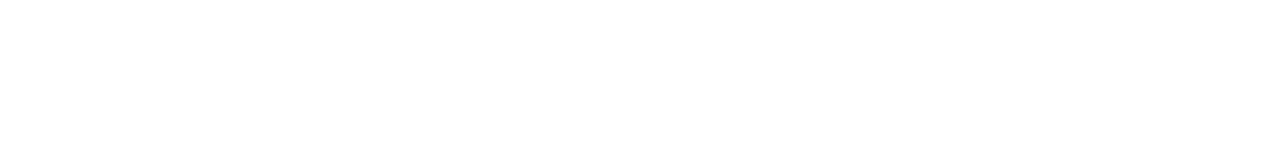
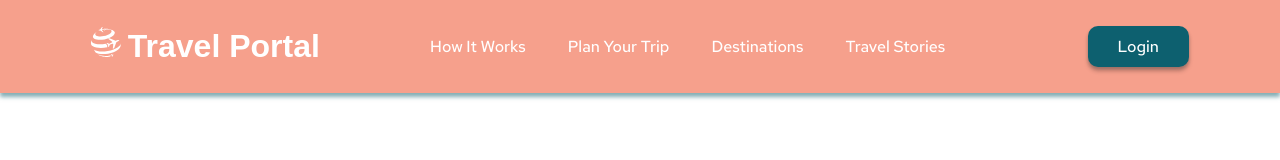
Before and after one commit to gentoosiast/travel, a website: page travel/index.html in a window 1280 px wide. Drawn offline with Linux system fonts and the light colour scheme; a web font is replaced by a local one.

Commit message:
feat: markup & style header with navigation

```diff
--- a/travel/index.html
+++ b/travel/index.html
@@ -1,18 +1,57 @@
 <!DOCTYPE html>
 <html lang="en">
   <head>
-  <meta charset="UTF-8">
-  <meta http-equiv="X-UA-Compatible" content="IE=edge">
-  <meta name="viewport" content="width=device-width, initial-scale=1.0">
-  <link rel="preconnect" href="https://fonts.googleapis.com">
-  <link rel="preconnect" href="https://fonts.gstatic.com" crossorigin>
-  <link href="https://fonts.googleapis.com/css2?family=Aleo:ital,wght@0,400;0,700;1,400;1,700&family=Red+Hat+Text:wght@500&display=swap" rel="stylesheet">
-  <link href="http://fonts.cdnfonts.com/css/magra" rel="stylesheet">
-  <link rel="stylesheet" href="style.css">
+    <meta charset="UTF-8" />
+    <meta http-equiv="X-UA-Compatible" content="IE=edge" />
+    <meta name="viewport" content="width=device-width, initial-scale=1.0" />
+    <link rel="icon" href="./favicon.ico" sizes="any" />
+    <!-- 32×32 -->
+    <link rel="icon" href="./icon.svg" type="image/svg+xml" />
+    <link rel="apple-touch-icon" href="./apple-touch-icon.png" />
+    <!-- 180×180 -->
+    <link rel="manifest" href="./manifest.webmanifest" />
+    <link rel="preconnect" href="https://fonts.googleapis.com" />
+    <link rel="preconnect" href="https://fonts.gstatic.com" crossorigin />
+    <link
+      href="https://fonts.googleapis.com/css2?family=Aleo:ital,wght@0,400;0,700;1,400;1,700&family=Red+Hat+Text:wght@500&display=swap"
+      rel="stylesheet"
+    />
+    <link href="https://fonts.cdnfonts.com/css/magra" rel="stylesheet" />
+    <link rel="stylesheet" href="style.css" />
     <title>Travel Portal</title>
   </head>
   <body>
-  <header></header>
+    <header class="header">
+      <div class="wrapper header__wrapper">
+        <div class="header__logo">
+          <a href="#" class="logo">
+            <object
+              class="logo__icon"
+              type="image/svg+xml"
+              data="./img/icons/logo.svg"
+            >
+              <!-- fallback -->
+              <img
+                src="./img/icons/logo.png"
+                alt="logo"
+                width="30"
+                height="30"
+              />
+            </object>
+            <span class="logo__text">Travel Portal</span>
+          </a>
+        </div>
+        <nav class="header__navigation">
+          <ul class="navigation">
+            <li><a href="#" class="navigation__link">How It Works</a></li>
+            <li><a href="#" class="navigation__link">Plan Your Trip</a></li>
+            <li><a href="#" class="navigation__link">Destinations</a></li>
+            <li><a href="#" class="navigation__link">Travel Stories</a></li>
+          </ul>
+        </nav>
+        <button class="button">Login</button>
+      </div>
+    </header>
     <main>
       <section class="preview"></section>
       <section class="steps"></section>
--- /dev/null
+++ b/travel/sass/abstracts/_variables.scss
@@ -0,0 +1,5 @@
+$main-color: #0d606f;
+$light-color: #ffffff;
+$header-bg-color: rgba(242, 120, 92, 0.7);
+
+$content-width: 1440px;
--- /dev/null
+++ b/travel/sass/base/_base.scss
@@ -0,0 +1,19 @@
+html {
+  font-size: 10px;
+}
+
+body {
+  font-family: (
+    'Red Hat Text',
+    -apple-system,
+    BlinkMacSystemFont,
+    'Segoe UI',
+    Roboto,
+    Oxygen-Sans,
+    Ubuntu,
+    Cantarell,
+    'Helvetica Neue',
+    sans-serif
+  );
+  font-size: 1.6rem;
+}
--- /dev/null
+++ b/travel/sass/components/_button.scss
@@ -0,0 +1,12 @@
+.button {
+  padding: 10px 30px;
+  border: none;
+  box-shadow: 0px 4px 4px rgba(0, 0, 0, 0.25),
+    0px 2px 3px rgba(13, 96, 111, 0.16);
+  border-radius: 10px;
+  font-size: 1.6rem;
+  line-height: 2.1rem;
+  color: $light-color;
+  background-color: $main-color;
+  cursor: pointer;
+}
--- /dev/null
+++ b/travel/sass/layout/_header.scss
@@ -0,0 +1,38 @@
+.header {
+  .button {
+    margin-right: 36px; // pixel-perfect
+  }
+}
+
+.header__wrapper {
+  display: flex;
+  align-items: center;
+  justify-content: space-around;
+  padding: 20px 0;
+  box-shadow: 0px 4px 4px rgba(13, 96, 111, 0.5);
+  background-color: $header-bg-color;
+}
+
+.header__logo {
+  margin-left: 36px; // pixel-perfect
+}
+
+.logo {
+  text-decoration: none;
+}
+
+.logo__icon {
+  padding-right: 3px;
+}
+
+.logo__text {
+  font-family: ('Magra', sans-serif);
+  font-weight: 600;
+  font-size: 3.2rem;
+  line-height: 3.9rem;
+  color: $light-color;
+}
+
+.header__navigation {
+  margin-right: 32px; // pixel-perfect
+}
--- /dev/null
+++ b/travel/sass/layout/_navigation.scss
@@ -0,0 +1,17 @@
+.navigation {
+  display: flex;
+  padding-left: 0;
+  list-style-type: none;
+}
+
+.navigation__link {
+  padding-left: 42px;
+  font-size: 1.6rem;
+  line-height: 2.1rem;
+  text-decoration: none;
+  color: $light-color;
+}
+
+.navigation > li:first-child .navigation__link {
+  padding-left: 0;
+}
--- /dev/null
+++ b/travel/sass/layout/_wrapper.scss
@@ -0,0 +1,4 @@
+.wrapper {
+  max-width: $content-width;
+  margin: 0 auto;
+}
--- a/travel/sass/main.scss
+++ b/travel/sass/main.scss
@@ -1 +1,12 @@
-@import "normalize";
+@charset 'utf-8';
+
+@import 'normalize';
+
+@import 'abstracts/variables';
+
+@import 'base/base';
+@import 'components/button';
+
+@import 'layout/wrapper';
+@import 'layout/header';
+@import 'layout/navigation';
```
Also changed, not shown: travel/img/icons/logo.png (added), travel/style.css, 1 other file. Lines whose indentation alone changed are shown as unchanged.
